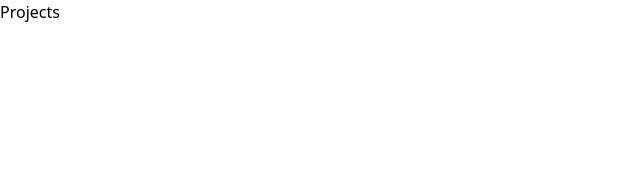
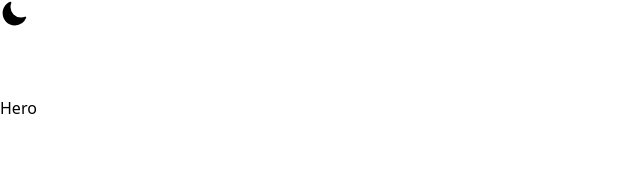
Before and after one commit to priyeshkadbe/priyeshkadbe.github.io, a Next.js app: page /projects in a window 1280 px wide. Shown: the top 170 px of the page, without its empty margins (0-640 px from the left). Built offline with nearby package versions, Linux system fonts and the light colour scheme.

Commit message:
dark and light mode switcher added

```diff
--- /dev/null
+++ b/components/About/Hero.tsx
@@ -0,0 +1,7 @@
+function Hero(){
+  return(<div>
+    <h1>Hero</h1>
+  </div>)
+}
+
+export default Hero;
--- a/components/About/index.tsx
+++ /dev/null
@@ -1,7 +0,0 @@
-function About(){
-  return(<div>
-    <h1>About</h1>
-  </div>)
-}
-
-export default About;
--- /dev/null
+++ b/components/Contact/Hero.tsx
@@ -0,0 +1,9 @@
+function Hero() {
+  return (
+    <div>
+      <h1>Hero</h1>
+    </div>
+  );
+}
+
+export default Hero;
--- a/components/Contact/index.tsx
+++ /dev/null
@@ -1,9 +0,0 @@
-function Contact() {
-  return (
-    <div>
-      <h1>Contact</h1>
-    </div>
-  );
-}
-
-export default Contact;
--- /dev/null
+++ b/components/Projects/Hero.tsx
@@ -0,0 +1,9 @@
+import React from 'react'
+
+ function Hero () {
+  return (
+    <div>Hero</div>
+  )
+}
+
+export default Hero
--- a/pages/about.tsx
+++ b/pages/about.tsx
@@ -1,6 +1,6 @@
 
 import Layout from "../components/Layout";
-import About from "../components/About";
+import About from "../components/About/Hero";
 function about(){
   return(
     <Layout currentPage="About">
--- a/pages/contact.tsx
+++ b/pages/contact.tsx
@@ -1,6 +1,6 @@
 
 import Layout from "../components/Layout";
-import Contacts from "../components/Contact"
+import Contacts from "../components/Contact/Hero"
 function contact(){
   return(<div>
     <Layout currentPage="Contact">
--- a/pages/index.tsx
+++ b/pages/index.tsx
@@ -1,7 +1,7 @@
 import type { NextPage } from "next";
 import Head from "next/head";
 import Image from "next/image";
-import Hero from "../components/HomePage/Hero";
+import Hero from "../components/Home/Hero";
 
 import Layout from "../components/Layout";
 
--- a/pages/projects.tsx
+++ b/pages/projects.tsx
@@ -1,9 +1,12 @@
 
 import Layout from "../components/Layout";
+import Hero from "../components/Projects/Hero";
 function Projects(){
-  return(<div>
-    <h1>Projects</h1>
-  </div>)
+  return(
+    <Layout currentPage="Contact">
+     <Hero />
+  </Layout>
+  )
 }
 
 export default Projects
```
Also changed, not shown: components/Home/Hero.tsx (renamed from components/HomePage/Hero.tsx), components/Projects/index.tsx (deleted).
